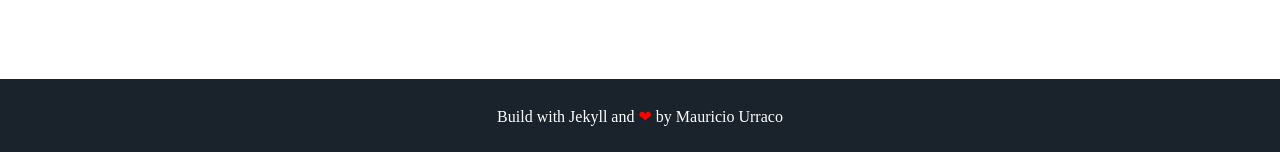
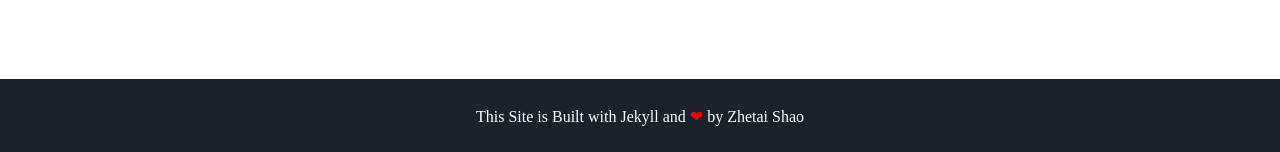
Before and after one commit to ZTShao/zhetais.github.com, a Jekyll site: the page built from index.html, in a window 1280 px wide. Shown: the part 1469-1621 px from the top of the page. Built offline with Jekyll 4.4.1, drawn with Linux system fonts in a browser that asks for light colours; some web fonts are replaced.

Commit message:
Update footer.html

```diff
--- a/_includes/footer.html
+++ b/_includes/footer.html
@@ -1,6 +1,6 @@
 <footer class="footer">
     <!-- <p>&copy; {{ site.username }}</p> -->
-    <p>Build with Jekyll and <span class="love">❤</span> by <a href="https://github.com/murraco">Mauricio Urraco</a></p>
+    <p>This Site is Built with Jekyll and <span class="love">❤</span> by <a href="https://github.com/ZTShao">Zhetai Shao</a></p>
 </footer>
 <script src="//cdn.jsdelivr.net/particles.js/2.0.0/particles.min.js"></script>
 <script src="{{ '/assets/js/sweet-scroll.min.js' | prepend: site.baseurl }}"></script>
```
